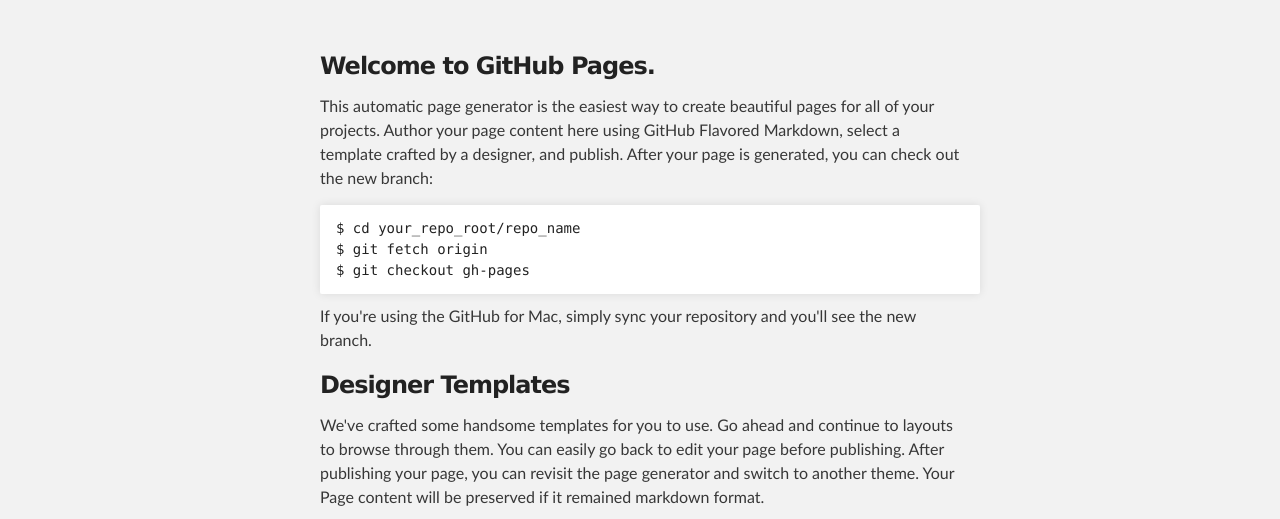
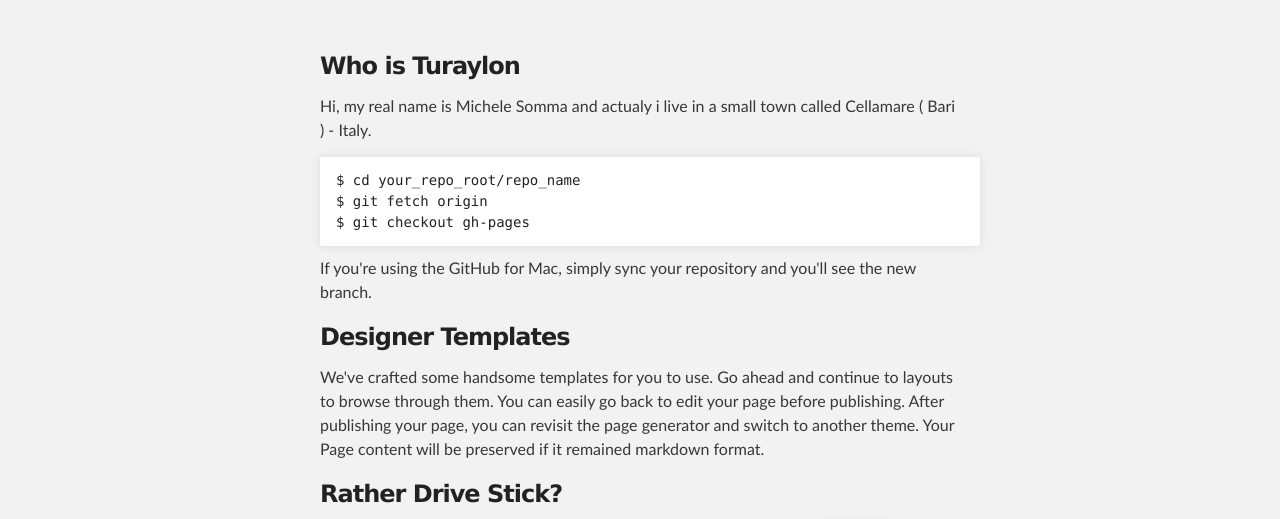
Before and after one commit to Turaylon/turaylon.github.com, a plain HTML site: page index.html in a window 1280 px wide. Shown: the part 212-731 px from the top of the page. Drawn offline with Linux system fonts and the light colour scheme.

Commit message:
Test update

```diff
--- a/index.html
+++ b/index.html
@@ -27,9 +27,9 @@
     <!-- MAIN CONTENT -->
     <div id="main_content_wrap" class="outer">
       <section id="main_content" class="inner">
-        <h3>Welcome to GitHub Pages.</h3>
+        <h3>Who is Turaylon</h3>
 
-<p>This automatic page generator is the easiest way to create beautiful pages for all of your projects. Author your page content here using GitHub Flavored Markdown, select a template crafted by a designer, and publish. After your page is generated, you can check out the new branch:</p>
+<p>Hi, my real name is Michele Somma and actualy i live in a small town called Cellamare ( Bari ) - Italy.</p>
 
 <pre><code>$ cd your_repo_root/repo_name
 $ git fetch origin
```
